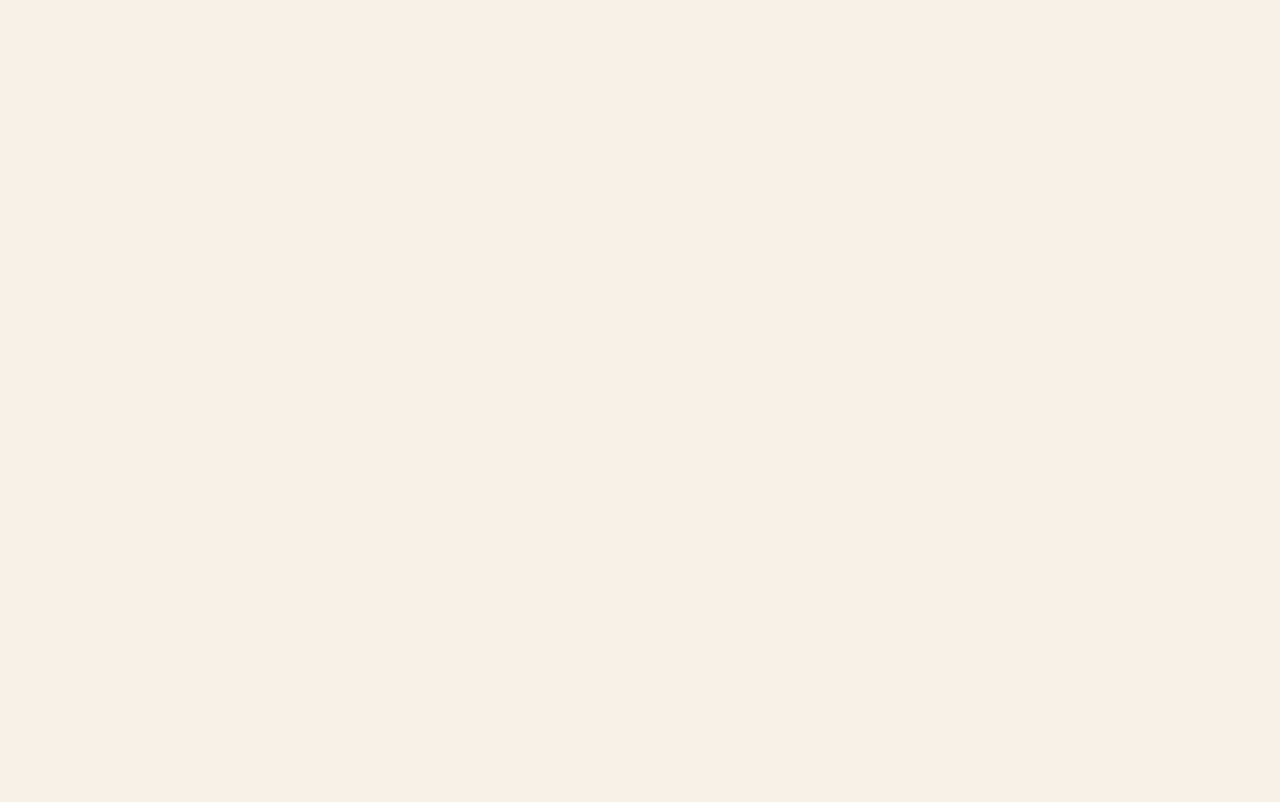
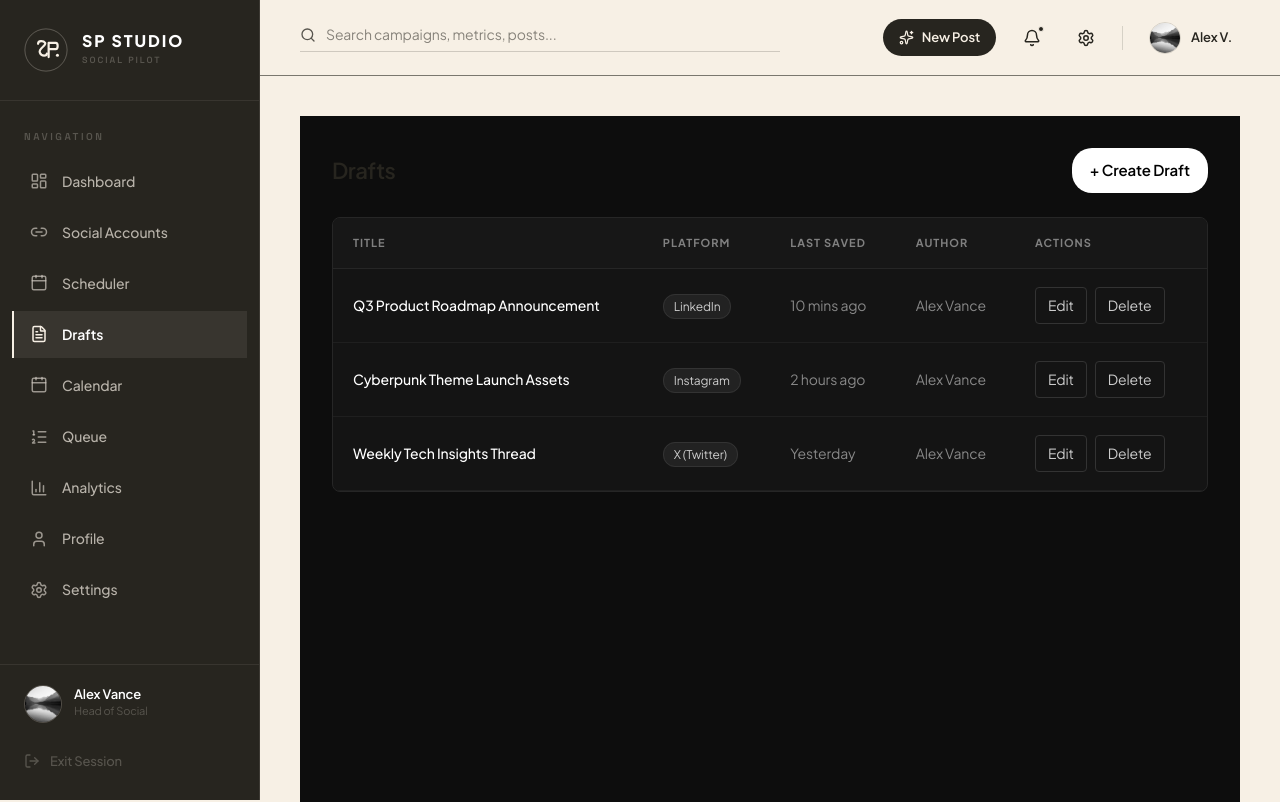
Before and after one commit to Prateeka-159/socialpilot-frontend, a React (Vite) app: page /drafts in a window 1280 px wide. Before the commit this address had no page. Shown: the top 802 px of the page. Built offline with nearby package versions, Linux system fonts and the light colour scheme; a web font is replaced by a local one.

Commit message:
Add Drafts, Calendar, and Queue routes and sidebar navigation

```diff
--- a/src/components/layout/Sidebar.jsx
+++ b/src/components/layout/Sidebar.jsx
@@ -1,4 +1,3 @@
-import React from "react";
 import {
   LayoutDashboard,
   User,
@@ -7,7 +6,8 @@ import {
   Link2,
   Calendar,
   LogOut,
-  ArrowUpRight,
+  FileText,
+  ListOrdered
 } from "lucide-react";
 import { NavLink, useNavigate } from "react-router-dom";
 import Logo from "../common/Logo";
@@ -19,6 +19,9 @@ function Sidebar() {
     { name: "Dashboard", path: "/dashboard", icon: <LayoutDashboard size={18} /> },
     { name: "Social Accounts", path: "/social-accounts", icon: <Link2 size={18} /> },
     { name: "Scheduler", path: "/scheduler", icon: <Calendar size={18} /> },
+    { name: "Drafts", path: "/drafts", icon: <FileText size={18} /> },
+    { name: "Calendar", path: "/calendar", icon: <Calendar size={18} /> },
+    { name: "Queue", path: "/queue", icon: <ListOrdered size={18} /> },
     { name: "Analytics", path: "/analytics", icon: <BarChart3 size={18} /> },
     { name: "Profile", path: "/profile", icon: <User size={18} /> },
     { name: "Settings", path: "/settings", icon: <Settings size={18} /> },
--- /dev/null
+++ b/src/pages/Calendar/CalendarView.css
@@ -0,0 +1,73 @@
+.calendar-container {
+  padding: 32px;
+  color: #ffffff;
+  background-color: #0d0d0d;
+  min-height: 100vh;
+}
+
+.calendar-header {
+  display: flex;
+  justify-content: space-between;
+  align-items: center;
+  margin-bottom: 24px;
+}
+
+.calendar-nav {
+  display: flex;
+  align-items: center;
+  gap: 12px;
+}
+
+.nav-btn {
+  background: #1c1c1c;
+  border: 1px solid #333;
+  color: #fff;
+  padding: 6px 12px;
+  border-radius: 4px;
+  cursor: pointer;
+}
+
+.calendar-grid {
+  display: grid;
+  grid-template-columns: repeat(7, 1fr);
+  gap: 1px;
+  background-color: #262626;
+  border: 1px solid #262626;
+  border-radius: 8px;
+  overflow: hidden;
+}
+
+.calendar-day-header {
+  background: #141414;
+  padding: 12px;
+  text-align: center;
+  font-size: 12px;
+  font-weight: 600;
+  color: #808080;
+}
+
+.calendar-cell {
+  background: #0d0d0d;
+  min-height: 100px;
+  padding: 8px;
+  box-sizing: border-box;
+}
+
+.date-num {
+  font-size: 12px;
+  color: #666;
+}
+
+.event-pill {
+  background: #1f1f2e;
+  border-left: 3px solid #6366f1;
+  color: #d1d5db;
+  font-size: 11px;
+  padding: 4px 6px;
+  margin-top: 6px;
+  border-radius: 2px;
+}
+.calendar-cell.empty-cell {
+  background: #090909;
+  opacity: 0.3;
+}
--- /dev/null
+++ b/src/pages/Calendar/CalendarView.jsx
@@ -0,0 +1,67 @@
+import { useState } from 'react';
+import './CalendarView.css';
+
+const DAYS = ['Mon', 'Tue', 'Wed', 'Thu', 'Fri', 'Sat', 'Sun'];
+
+export default function CalendarView() {
+  const [currentDate, setCurrentDate] = useState(new Date(2026, 7, 1)); // August 2026 default
+
+  const year = currentDate.getFullYear();
+  const month = currentDate.getMonth();
+
+  const monthNames = [
+    'January', 'February', 'March', 'April', 'May', 'June',
+    'July', 'August', 'September', 'October', 'November', 'December'
+  ];
+
+  const daysInMonth = new Date(year, month + 1, 0).getDate();
+
+  // Get weekday of 1st day (0 = Sun, 1 = Mon, ..., 6 = Sat)
+  // Convert to Mon=0, Tue=1, ..., Sun=6 layout
+  const rawFirstDay = new Date(year, month, 1).getDay();
+  const paddingDays = rawFirstDay === 0 ? 6 : rawFirstDay - 1;
+
+  const handlePrevMonth = () => {
+    setCurrentDate(new Date(year, month - 1, 1));
+  };
+
+  const handleNextMonth = () => {
+    setCurrentDate(new Date(year, month + 1, 1));
+  };
+
+  return (
+    <div className="calendar-container">
+      <div className="calendar-header">
+        <h2>Content Schedule</h2>
+        <div className="calendar-nav">
+          <button className="nav-btn" onClick={handlePrevMonth}>&lt;</button>
+          <span>{monthNames[month]} {year}</span>
+          <button className="nav-btn" onClick={handleNextMonth}>&gt;</button>
+        </div>
+      </div>
+      <div className="calendar-grid">
+        {DAYS.map((day) => (
+          <div key={day} className="calendar-day-header">{day}</div>
+        ))}
+
+        {/* Render empty slots for days before the 1st of the month */}
+        {Array.from({ length: paddingDays }).map((_, idx) => (
+          <div key={`padding-${idx}`} className="calendar-cell empty-cell"></div>
+        ))}
+
+        {/* Render actual days of the month */}
+        {Array.from({ length: daysInMonth }).map((_, idx) => {
+          const dayNum = idx + 1;
+          return (
+            <div key={dayNum} className="calendar-cell">
+              <span className="date-num">{dayNum}</span>
+              {month === 7 && dayNum === 5 && <div className="event-pill">10:42 AM Case Study</div>}
+              {month === 7 && dayNum === 11 && <div className="event-pill">04:30 PM Analytics</div>}
+              {month === 7 && dayNum === 19 && <div className="event-pill">06:00 PM Reel Release</div>}
+            </div>
+          );
+        })}
+      </div>
+    </div>
+  );
+}
--- /dev/null
+++ b/src/pages/Drafts/Drafts.css
@@ -0,0 +1,94 @@
+.drafts-container {
+  padding: 32px;
+  color: #ffffff;
+  background-color: #0d0d0d;
+  min-height: 100vh;
+}
+
+.drafts-header {
+  display: flex;
+  justify-content: space-between;
+  align-items: center;
+  margin-bottom: 24px;
+}
+
+.drafts-header h2 {
+  font-size: 22px;
+  font-weight: 600;
+  letter-spacing: -0.5px;
+}
+
+.new-draft-btn {
+  background-color: #ffffff;
+  color: #000000;
+  border: none;
+  padding: 10px 18px;
+  border-radius: 20px;
+  font-weight: 600;
+  cursor: pointer;
+  transition: opacity 0.2s ease;
+}
+
+.new-draft-btn:hover {
+  opacity: 0.9;
+}
+
+.drafts-table-wrapper {
+  background: #141414;
+  border: 1px solid #262626;
+  border-radius: 8px;
+  overflow: hidden;
+}
+
+.drafts-table {
+  width: 100%;
+  border-collapse: collapse;
+  text-align: left;
+}
+
+.drafts-table th {
+  padding: 16px 20px;
+  font-size: 11px;
+  letter-spacing: 1px;
+  color: #808080;
+  border-bottom: 1px solid #262626;
+  background-color: #171717;
+}
+
+.drafts-table td {
+  padding: 18px 20px;
+  font-size: 14px;
+  border-bottom: 1px solid #1f1f1f;
+}
+
+.draft-title {
+  font-weight: 500;
+}
+
+.platform-tag {
+  background: #222;
+  border: 1px solid #333;
+  padding: 4px 10px;
+  border-radius: 12px;
+  font-size: 12px;
+  color: #ccc;
+}
+
+.sub-text {
+  color: #888;
+}
+
+.action-btn {
+  background: transparent;
+  border: 1px solid #333;
+  color: #ccc;
+  padding: 6px 12px;
+  border-radius: 4px;
+  margin-right: 8px;
+  cursor: pointer;
+}
+
+.action-btn:hover {
+  background: #222;
+  color: #fff;
+}
--- /dev/null
+++ b/src/pages/Drafts/Drafts.jsx
@@ -0,0 +1,45 @@
+import './Drafts.css';
+
+const DRAFTS_DATA = [
+  { id: 1, title: 'Q3 Product Roadmap Announcement', targetPlatform: 'LinkedIn', lastSaved: '10 mins ago', author: 'Alex Vance' },
+  { id: 2, title: 'Cyberpunk Theme Launch Assets', targetPlatform: 'Instagram', lastSaved: '2 hours ago', author: 'Alex Vance' },
+  { id: 3, title: 'Weekly Tech Insights Thread', targetPlatform: 'X (Twitter)', lastSaved: 'Yesterday', author: 'Alex Vance' },
+];
+
+export default function Drafts() {
+  return (
+    <div className="drafts-container">
+      <div className="drafts-header">
+        <h2>Drafts</h2>
+        <button className="new-draft-btn">+ Create Draft</button>
+      </div>
+      <div className="drafts-table-wrapper">
+        <table className="drafts-table">
+          <thead>
+            <tr>
+              <th>TITLE</th>
+              <th>PLATFORM</th>
+              <th>LAST SAVED</th>
+              <th>AUTHOR</th>
+              <th>ACTIONS</th>
+            </tr>
+          </thead>
+          <tbody>
+            {DRAFTS_DATA.map((item) => (
+              <tr key={item.id}>
+                <td className="draft-title">{item.title}</td>
+                <td><span className="platform-tag">{item.targetPlatform}</span></td>
+                <td className="sub-text">{item.lastSaved}</td>
+                <td className="sub-text">{item.author}</td>
+                <td>
+                  <button className="action-btn edit-btn">Edit</button>
+                  <button className="action-btn delete-btn">Delete</button>
+                </td>
+              </tr>
+            ))}
+          </tbody>
+        </table>
+      </div>
+    </div>
+  );
+}
--- /dev/null
+++ b/src/pages/Queue/Queue.css
@@ -0,0 +1,48 @@
+.queue-container {
+  padding: 32px;
+  color: #ffffff;
+  background-color: #0d0d0d;
+  min-height: 100vh;
+}
+
+.queue-container h2 {
+  font-size: 22px;
+  margin-bottom: 24px;
+}
+
+.queue-list {
+  display: flex;
+  flex-direction: column;
+  gap: 12px;
+}
+
+.queue-item {
+  background: #141414;
+  border: 1px solid #262626;
+  padding: 16px 20px;
+  border-radius: 8px;
+  display: flex;
+  align-items: center;
+  justify-content: space-between;
+}
+
+.queue-time {
+  font-size: 13px;
+  color: #888;
+  width: 160px;
+}
+
+.queue-body {
+  font-size: 14px;
+  color: #eee;
+  flex: 1;
+}
+
+.queue-badge {
+  background: #142e1b;
+  border: 1px solid #22542e;
+  color: #4ade80;
+  padding: 4px 10px;
+  border-radius: 12px;
+  font-size: 12px;
+}
--- /dev/null
+++ b/src/pages/Queue/Queue.jsx
@@ -0,0 +1,23 @@
+import './Queue.css';
+
+const QUEUE_ITEMS = [
+  { id: 1, scheduledTime: '06:00 PM - Today', content: 'Scheduled visual reel broadcast for 18:00 UTC', status: 'Queued' },
+  { id: 2, scheduledTime: '09:00 AM - Tomorrow', content: 'Weekly cross-platform performance breakdown', status: 'Queued' },
+];
+
+export default function Queue() {
+  return (
+    <div className="queue-container">
+      <h2>Publishing Queue</h2>
+      <div className="queue-list">
+        {QUEUE_ITEMS.map((item) => (
+          <div key={item.id} className="queue-item">
+            <div className="queue-time">{item.scheduledTime}</div>
+            <div className="queue-body">{item.content}</div>
+            <span className="queue-badge">{item.status}</span>
+          </div>
+        ))}
+      </div>
+    </div>
+  );
+}
--- a/src/routes/AppRoutes.jsx
+++ b/src/routes/AppRoutes.jsx
@@ -9,13 +9,15 @@ import Scheduler from "../pages/Scheduler/Scheduler";
 import Analytics from "../pages/Analytics/Analytics";
 import Profile from "../pages/Profile/Profile";
 import Settings from "../pages/Settings/Settings";
+import Drafts from "../pages/Drafts/Drafts";
+import CalendarView from "../pages/Calendar/CalendarView";
+import Queue from "../pages/Queue/Queue";
 
 import MainLayout from "../components/layout/MainLayout";
 
 function AppRoutes() {
   return (
     <Routes>
-
       {/* Public Pages */}
       <Route path="/" element={<Login />} />
       <Route path="/register" element={<Register />} />
@@ -28,8 +30,10 @@ function AppRoutes() {
         <Route path="/analytics" element={<Analytics />} />
         <Route path="/profile" element={<Profile />} />
         <Route path="/settings" element={<Settings />} />
+        <Route path="/drafts" element={<Drafts />} />
+        <Route path="/calendar" element={<CalendarView />} />
+        <Route path="/queue" element={<Queue />} />
       </Route>
-
     </Routes>
   );
 }
```
